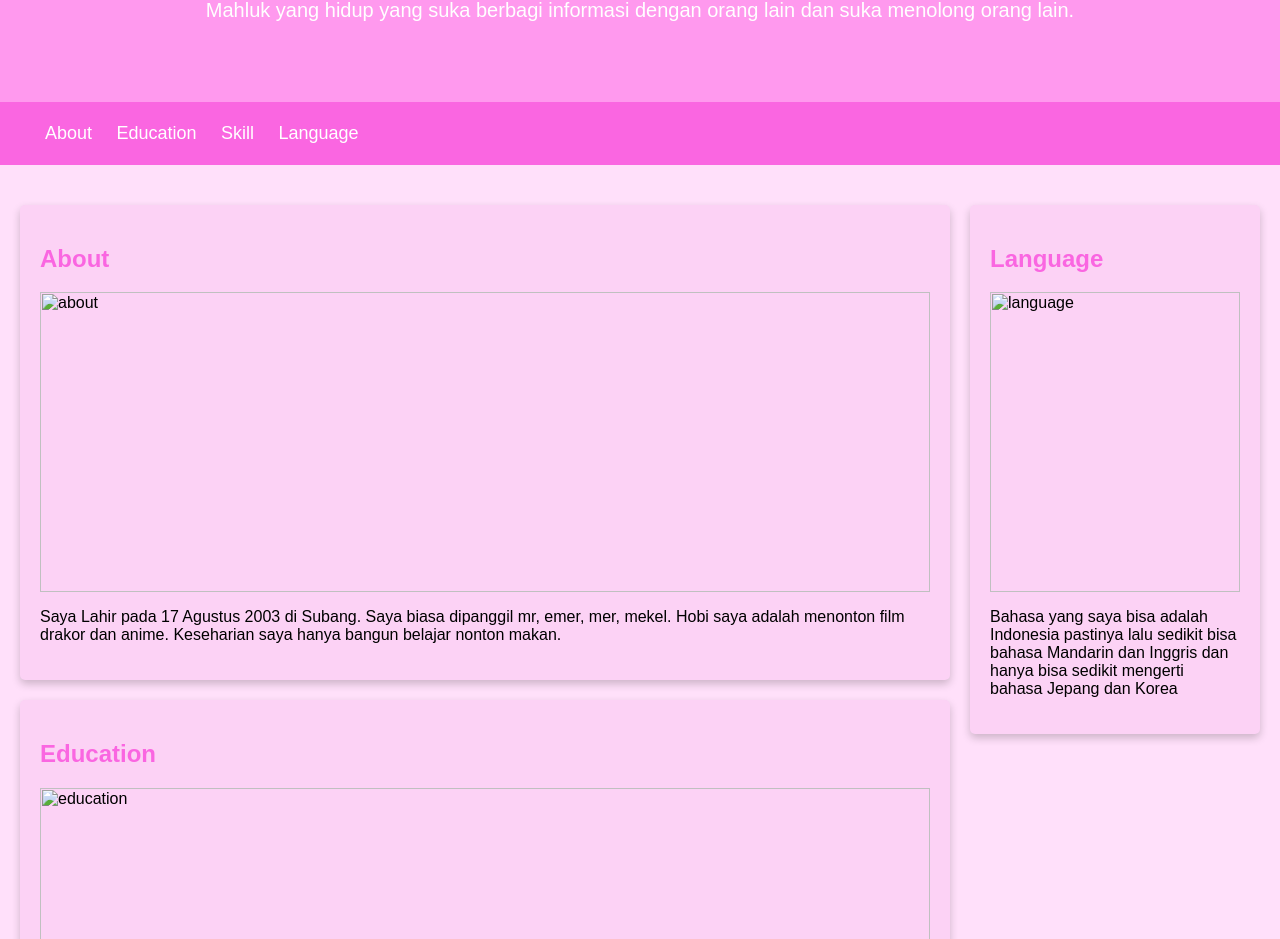
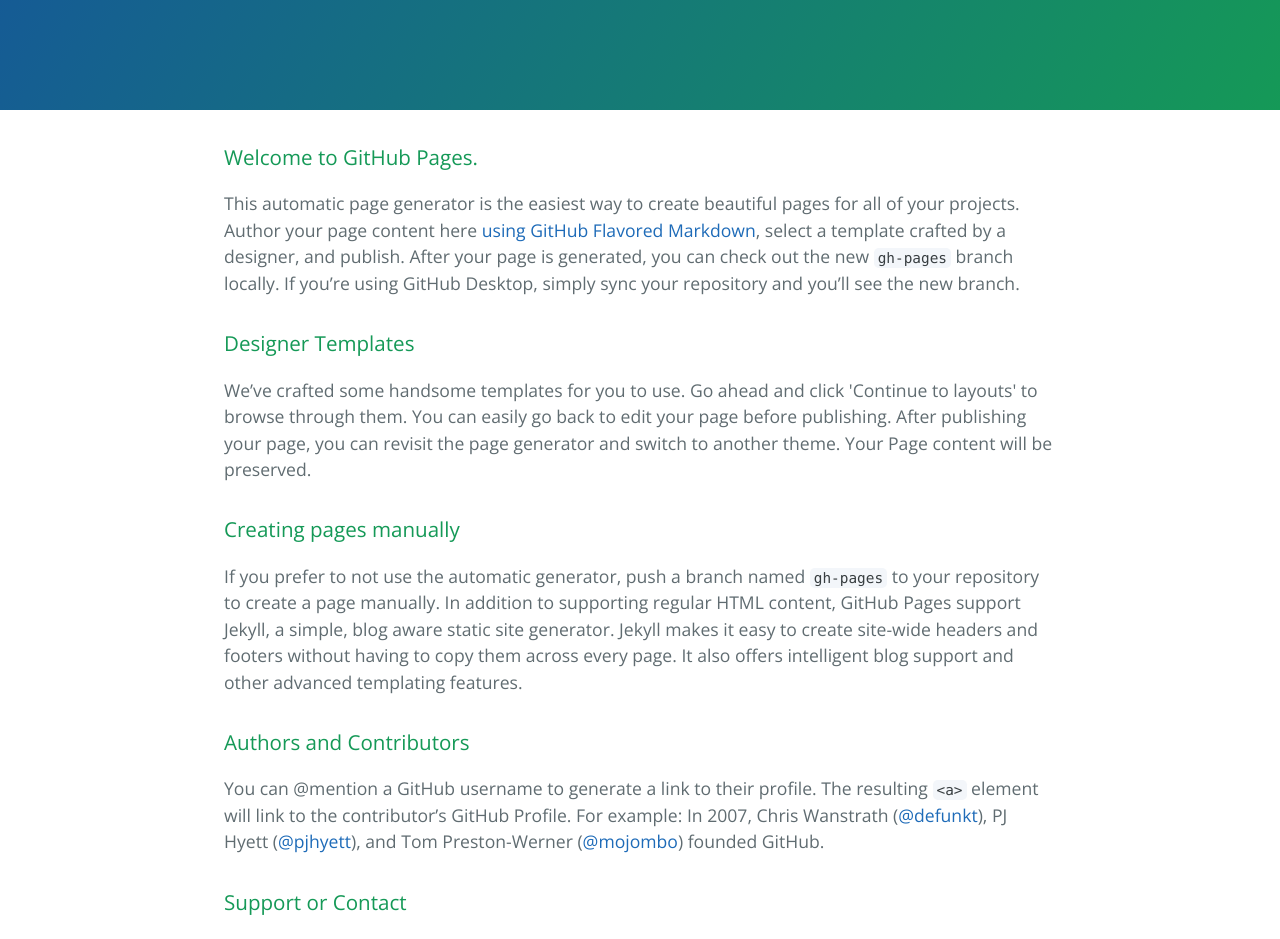
Before and after one commit to MR-michaelrio/MR-michaelrio.github.io, a plain HTML site: page index.html in a window 1280 px wide. Shown: the part 160-1099 px from the top of the page. Drawn offline with nearby package versions, Linux system fonts and the light colour scheme; a web font is replaced by a local one.

Commit message:
Update index.html

```diff
--- a/index.html
+++ b/index.html
@@ -1,172 +1,44 @@
-<style>
-    @import url('https://font.googleapis.com/css2?family=Quicksand:wght@400;700&display=swap');
+<!DOCTYPE html>
+<html lang="en-us">
+  <head>
+    <meta charset="UTF-8">
+    <title>Mr-michaelrio.GitHub.io by MR-michaelrio</title>
+    <meta name="viewport" content="width=device-width, initial-scale=1">
+    <link rel="stylesheet" type="text/css" href="stylesheets/normalize.css" media="screen">
+    <link href='https://fonts.googleapis.com/css?family=Open+Sans:400,700' rel='stylesheet' type='text/css'>
+    <link rel="stylesheet" type="text/css" href="stylesheets/stylesheet.css" media="screen">
+    <link rel="stylesheet" type="text/css" href="stylesheets/github-light.css" media="screen">
+  </head>
+  <body>
+    <section class="page-header">
+      <h1 class="project-name">Mr-michaelrio.GitHub.io</h1>
+      <h2 class="project-tagline"></h2>
+    </section>
 
-*{
-    box-sizing: border-box;
-}
+    <section class="main-content">
+      <h3>
+<a id="welcome-to-github-pages" class="anchor" href="#welcome-to-github-pages" aria-hidden="true"><span aria-hidden="true" class="octicon octicon-link"></span></a>Welcome to GitHub Pages.</h3>
+<p>This automatic page generator is the easiest way to create beautiful pages for all of your projects. Author your page content here <a href="https://guides.github.com/features/mastering-markdown/">using GitHub Flavored Markdown</a>, select a template crafted by a designer, and publish. After your page is generated, you can check out the new <code>gh-pages</code> branch locally. If you’re using GitHub Desktop, simply sync your repository and you’ll see the new branch.</p>
+<h3>
+<a id="designer-templates" class="anchor" href="#designer-templates" aria-hidden="true"><span aria-hidden="true" class="octicon octicon-link"></span></a>Designer Templates</h3>
+<p>We’ve crafted some handsome templates for you to use. Go ahead and click 'Continue to layouts' to browse through them. You can easily go back to edit your page before publishing. After publishing your page, you can revisit the page generator and switch to another theme. Your Page content will be preserved.</p>
+<h3>
+<a id="creating-pages-manually" class="anchor" href="#creating-pages-manually" aria-hidden="true"><span aria-hidden="true" class="octicon octicon-link"></span></a>Creating pages manually</h3>
+<p>If you prefer to not use the automatic generator, push a branch named <code>gh-pages</code> to your repository to create a page manually. In addition to supporting regular HTML content, GitHub Pages support Jekyll, a simple, blog aware static site generator. Jekyll makes it easy to create site-wide headers and footers without having to copy them across every page. It also offers intelligent blog support and other advanced templating features.</p>
+<h3>
+<a id="authors-and-contributors" class="anchor" href="#authors-and-contributors" aria-hidden="true"><span aria-hidden="true" class="octicon octicon-link"></span></a>Authors and Contributors</h3>
+<p>You can @mention a GitHub username to generate a link to their profile. The resulting <code>&lt;a&gt;</code> element will link to the contributor’s GitHub Profile. For example: In 2007, Chris Wanstrath (<a class="user-mention" data-hovercard-type="user" data-hovercard-url="/users/defunkt/hovercard" data-octo-click="hovercard-link-click" data-octo-dimensions="link_type:self" href="https://github.com/defunkt">@defunkt</a>), PJ Hyett (<a class="user-mention" data-hovercard-type="user" data-hovercard-url="/users/pjhyett/hovercard" data-octo-click="hovercard-link-click" data-octo-dimensions="link_type:self" href="https://github.com/pjhyett">@pjhyett</a>), and Tom Preston-Werner (<a class="user-mention" data-hovercard-type="user" data-hovercard-url="/users/mojombo/hovercard" data-octo-click="hovercard-link-click" data-octo-dimensions="link_type:self" href="https://github.com/mojombo">@mojombo</a>) founded GitHub.</p>
+<h3>
+<a id="support-or-contact" class="anchor" href="#support-or-contact" aria-hidden="true"><span aria-hidden="true" class="octicon octicon-link"></span></a>Support or Contact</h3>
+<p>Having trouble with Pages? Check out our <a href="https://help.github.com/pages">documentation</a> or <a href="https://github.com/contact">contact support</a> and we’ll help you sort it out.</p>
 
-body{
-    font-family: 'Quicksand', sans-serif;
-    margin: 0;
-    padding: 0;
-    background-color: #ffe0fa;
-}
+      <footer class="site-footer">
 
-h2, h3, h4{
-    color: #fa66e1;
-}
+        <span class="site-footer-credits">This page was generated by <a href="https://pages.github.com">GitHub Pages</a> using the <a href="https://github.com/jasonlong/cayman-theme">Cayman theme</a> by <a href="https://twitter.com/jasonlong">Jason Long</a>.</span>
+      </footer>
 
-header{
-    display: inline;
-}
+    </section>
 
-.jumbotron{
-    font-size: 20px;
-    padding: 60px;
-    background-color: #ff99ee;
-    text-align: center;
-    color: white;
-}
 
-nav{
-    background-color: #fa66e1;
-    padding: 5px;
-    position: sticky;
-    top: 0;
-}
-
-nav a{
-    font-size: 18px;
-    font-weight: 400;
-    text-decoration: none;
-    color: white;
-}
-
-nav a:hover{
-    font-weight: bold;
-}
-
-nav li{
-    display: inline;
-    margin-right: 20px;
-    list-style-type: none;
-}
-
-footer{
-    padding: 20px;
-    color: white;
-    background-color: #fa66e1;
-    text-align: center;
-    font-weight: bold;
-}
-
-main{
-    padding:20px;
-    overflow: auto;
-}
-
-#content{
-    float: left;
-    width: 75%;
-}
-
-.card{
-    box-shadow: 0 4px 8px 0 rgba(0, 0, 0, 0.2);
-    border-radius: 5px;
-    padding: 20px;
-    margin-top: 20px;
-    background-color: #fcd2f5;
-}
-
-aside{
-    float: right;
-    width: 25%;
-    padding-left: 20px;
-}
-
-.image{
-    width:100%;
-    max-height: 300px;
-    object-fit: cover;
-    object-position: center;
-}
-
-@media screen and (max-width: 1000px){
-    #content, aside{
-        width: 100%;
-        padding: 0;
-    }
-}
-</style>
-<!DOCTYPE html>
-<html>
-    <head>
-        <title>Biodata Diri</title>
-
-        <meta charset="utf-8">
-        <meta http-equiv="X-UA-Compatible" content="IE=edge,chrome=1">
-        <meta name="viewport" content="width=device-width, initial-scale=1, maximum-scale=1, user-scalable=0">
-    </head>
-    <body>
-        <header>
-            <div class="jumbotron">
-                <h1>Michael Rio Agustino Tan</h1>
-                <p>Mahluk yang hidup yang suka berbagi informasi dengan orang lain dan suka menolong orang lain.</p>
-            </div>
-            <nav>
-                <ul>
-                    <li><a href="#about">About</a></li>
-                    <li><a href="#education">Education</a></li>
-                    <li><a href="#skill">Skill</a></li>
-                    <li><a href="#language">Language</a></li>
-                </ul>
-            </nav>
-        </header>
-
-        <main>
-            <div id="content">
-                <article class=card id="about">
-                    <h2>About</h2>
-                    <img src="1.jpg" class=image alt=about>
-                    <p>
-                        Saya Lahir pada 17 Agustus 2003 di Subang. Saya biasa dipanggil mr, emer, mer, mekel.
-                        Hobi saya adalah menonton film drakor dan anime.
-                        Keseharian saya hanya bangun belajar nonton makan.
-                    </p>
-                </article>
-                <article class=card id="education">
-                    <h2>Education</h2>
-                    <img src="2.jpg" class=image alt=education>
-                    <p>
-                        Pada 2018 saya tamat SMP di PahTsung Yaitu sekolah tetangga kita.
-                        Pada 2015 saya tamat sd di Tzu Chi yaitu sekolah saya sekarang.
-                    </p>
-                </article>
-                <article class=card id="skill">
-                    <h2>Skill</h2>
-                    <img src="3.jpg" class=image alt=education>
-                    <p>
-                        Skill yang saya punyai adalah mengedit video dan foot
-                        fotografi dan videografi
-                        dan sedang tahap menjadi seorang programer
-                    </p>
-                </article>
-            </div>
-            <aside>
-            <article class="card" id="language">
-                <h2>Language</h2>
-                <img src="4.jpg" class=image alt=language>
-                <p>
-                    Bahasa yang saya bisa adalah Indonesia pastinya
-                    lalu sedikit bisa bahasa Mandarin dan Inggris
-                    dan hanya bisa sedikit mengerti bahasa Jepang dan Korea
-                </p>
-            </article>
-            </aside>
-        </main>
-
-        <footer>
-            <p>Produk Kreatif dan Kewirausahaan &#169; 2020, SMK Cinta Kasih Tzu Chi</p>
-        </footer>
-    </body>
+  </body>
 </html>
```
